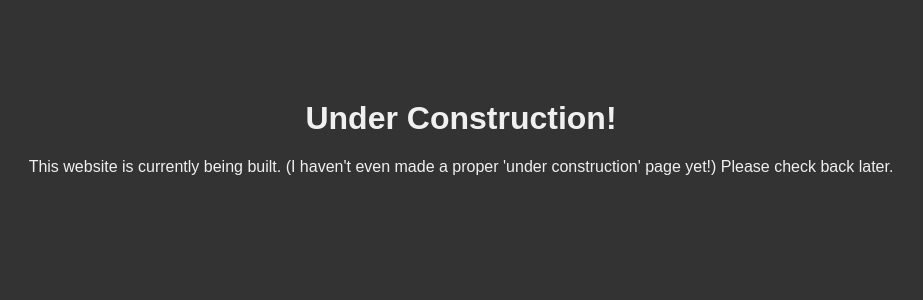
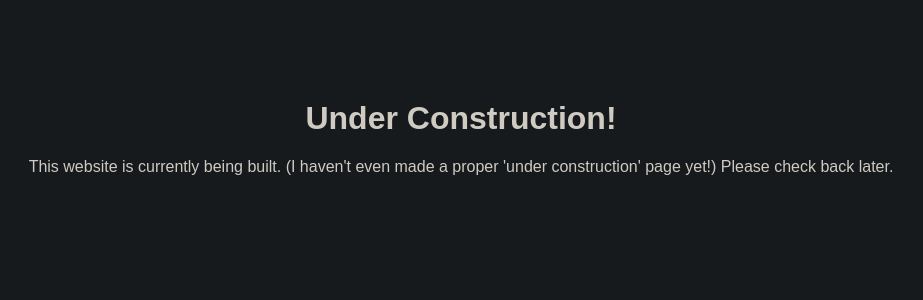
Before and after one commit to FinnE145/FEWebsite, a Flask app: page / in a window 1280 px wide. Shown: the top 300 px of the page, without its empty margins (179-1102 px from the left). Run offline with Flask 3, Linux system fonts and the light colour scheme.

Commit message:
Change text abd background colours

```diff
--- a/templates/underConstruction.html
+++ b/templates/underConstruction.html
@@ -9,8 +9,8 @@
                 font-family: sans-serif;
                 margin: 0;
                 padding: 0;
-                background-color: #333;
-                color: #f0f0f0;
+                background-color: #161a1c;
+                color: #cfcac2;
             }
             h1 {
                 text-align: center;
```
